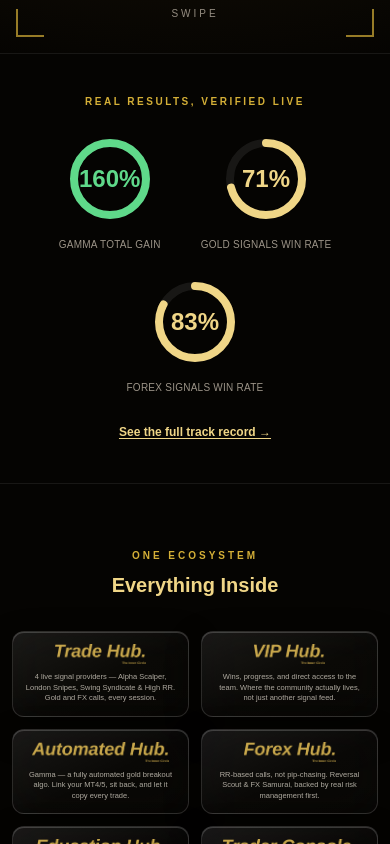
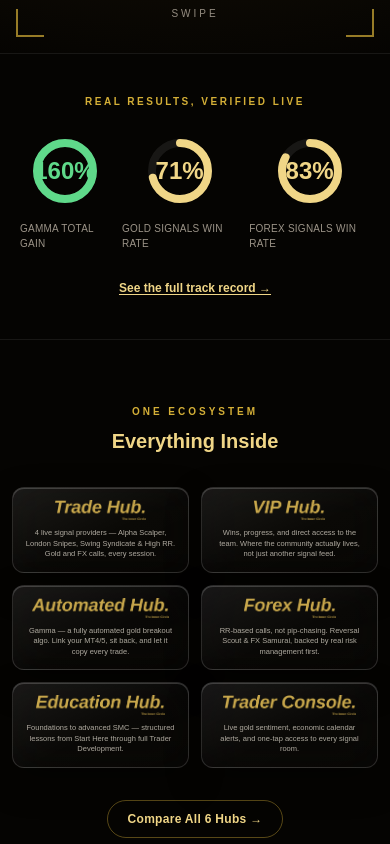
Before and after one commit to cjp-rgb/inner-circle-website, a Next.js app: page / in a window 390 px wide. Shown: the part 840-1684 px from the top of the page. Built offline with nearby package versions, Linux system fonts and the light colour scheme; a web font is replaced by a local one.

Commit message:
Fix proof strip to actually fit one row on mobile (was overflowing to 2 rows on screens under ~400px)

```diff
--- a/src/components/ProofStrip.tsx
+++ b/src/components/ProofStrip.tsx
@@ -1,16 +1,30 @@
+"use client";
+
+import { useEffect, useState } from "react";
 import AnimatedStat from "@/components/AnimatedStat";
 
 export default function ProofStrip() {
+  const [isMobile, setIsMobile] = useState(false);
+
+  useEffect(() => {
+    const check = () => setIsMobile(window.innerWidth < 400);
+    check();
+    window.addEventListener("resize", check);
+    return () => window.removeEventListener("resize", check);
+  }, []);
+
+  const size = isMobile ? 76 : 92;
+
   return (
     <section className="relative py-10 md:py-16 px-5 md:px-10 border-y border-white/8">
       <div className="max-w-4xl mx-auto">
         <p className="text-center text-[10px] md:text-xs tracking-[2.5px] text-gold uppercase font-semibold mb-6 md:mb-8">
           Real Results, Verified Live
         </p>
-        <div className="flex flex-wrap items-center justify-center gap-x-10 gap-y-6 md:gap-x-16">
-          <AnimatedStat value={160} suffix="%" label="Gamma Total Gain" color="#5FD98A" size={92} />
-          <AnimatedStat value={71} suffix="%" label="Gold Signals Win Rate" color="#F0D687" size={92} />
-          <AnimatedStat value={83} suffix="%" label="Forex Signals Win Rate" color="#F0D687" size={92} />
+        <div className="flex items-center justify-center gap-x-3 sm:gap-x-10 md:gap-x-16 gap-y-6">
+          <AnimatedStat value={160} suffix="%" label="Gamma Total Gain" color="#5FD98A" size={size} />
+          <AnimatedStat value={71} suffix="%" label="Gold Signals Win Rate" color="#F0D687" size={size} />
+          <AnimatedStat value={83} suffix="%" label="Forex Signals Win Rate" color="#F0D687" size={size} />
         </div>
         <div className="text-center mt-6 md:mt-8">
           <a
```
